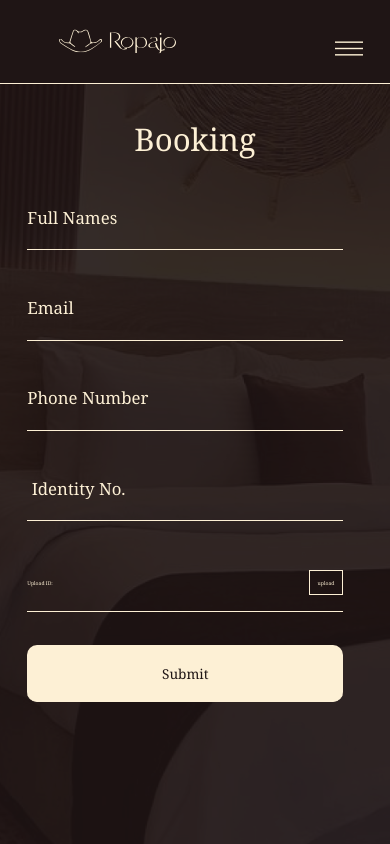
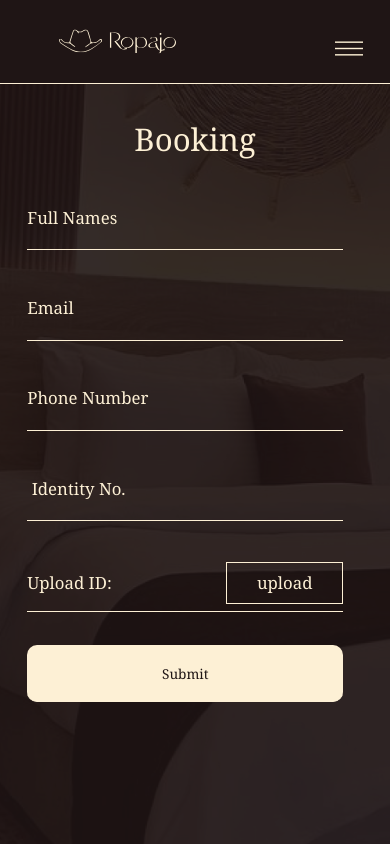
Before and after one commit to P-pro-Tech/Ropajo, a React (Create React App) app: page /#/Booking in a window 390 px wide. Built offline with nearby package versions, Linux system fonts and the light colour scheme.

Commit message:
bookiing and register  upload button

```diff
--- a/src/Components/Booking/Booking.css
+++ b/src/Components/Booking/Booking.css
@@ -78,7 +78,13 @@
 
 .book-file-label {
     border: thin solid rgba(253, 240, 213, 1);
-    padding: 1vh 2vw;
+    /* padding: 1vh 2vw; */
+    width: 9vw;
+    height: 5vh;
+    font-size: 1.4vw;
+    display: flex;
+    align-items: center;
+    justify-content: center;
     cursor: pointer;
     float: right;
 }
@@ -99,6 +105,7 @@
 .dbr-mob-menu {
     display: none;
 }
+
 
 
 @media (max-width: 650px) {
@@ -131,6 +138,15 @@
         text-align: center;
         font-size: 9vw;
     }
+    .book-form div span {
+        font-size: 2.3vw;
+
+    }
+    .book-file-label {
+        width: 20vw;
+        /* height: 4vh; */
+        font-size: 2.3vw;
+    }
 }
 
 
@@ -156,4 +172,13 @@
     /* .book-form button {
         font-size: 4vw;
     } */
+    .book-form div span {
+        font-size: 4.3vw;
+
+    }
+    .book-file-label {
+        width: 30vw;
+
+        font-size: 4.3vw;
+    }
 }
--- a/src/Components/Register/Register.css
+++ b/src/Components/Register/Register.css
@@ -54,12 +54,19 @@ input[type='file'] {
 
 .register-file-label {
     border: thin solid rgba(253, 240, 213, 1);
-    padding: 1vh 2vw;
+    /* padding: 1vh 2vw; */
+    width: 9vw;
+    height: 5vh;
+    font-size: 1.4vw;
+    display: flex;
+    align-items: center;
+    justify-content: center;
     cursor: pointer;
     float: right;
 }
 .register-form div span {
     font-size: 1.3vw;
+
 }
 .register-form div {
     display: flex;
@@ -91,7 +98,19 @@ input[type='file'] {
         text-align: center;
         font-size: 9vw;
     }
+    .register-form div span {
+        font-size: 2.3vw;
+
+    }
+    .register-file-label {
+        width: 20vw;
+        /* height: 4vh; */
+        font-size: 2.3vw;
+    }
 }
+
+
+
 
 @media (max-width: 450px) {
 
@@ -112,4 +131,13 @@ input[type='file'] {
     .register-form h1 {
         font-size: 8vw;
     }
+    .register-form div span {
+        font-size: 4.3vw;
+
+    }
+    .register-file-label {
+        width: 30vw;
+
+        font-size: 4.3vw;
+    }
 }
```
